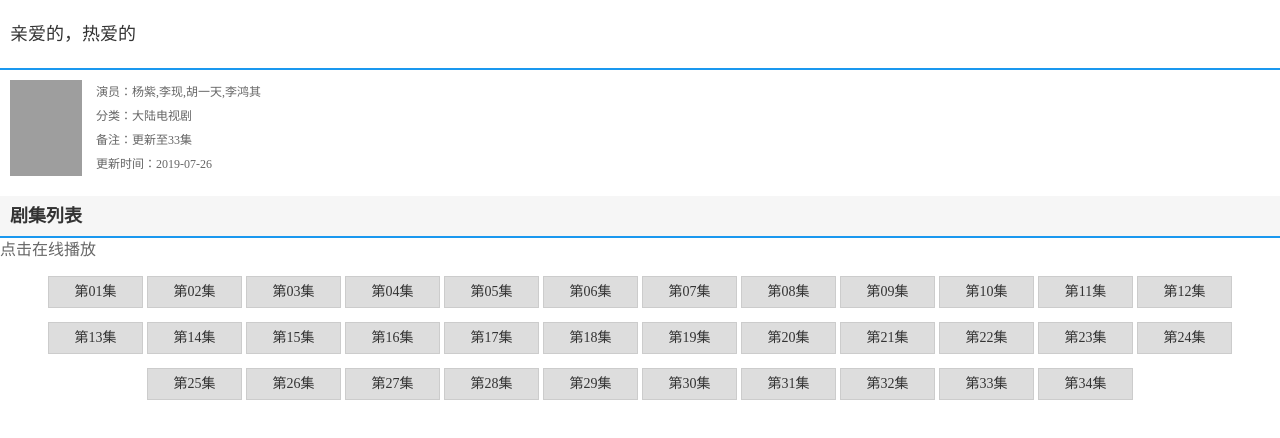
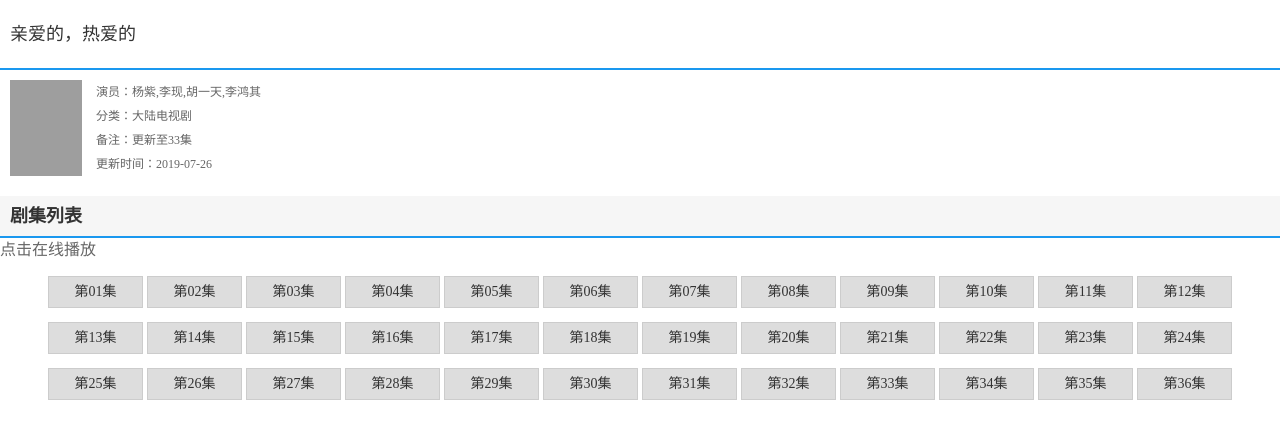
Before and after one commit to ff-online/ff-online.github.io, a plain HTML site: page 电视剧_亲爱的热爱的.html in a window 1280 px wide. Drawn offline with Linux system fonts and the light colour scheme; grey boxes are pictures that could not be loaded.

Commit message:
Update 电视剧_亲爱的热爱的.html

```diff
--- a/电视剧_亲爱的热爱的.html
+++ b/电视剧_亲爱的热爱的.html
@@ -322,6 +322,8 @@
             <a href="https://gqnew1.jongta.com/share/7cKDAK73Wwz7XIuA" target="_blank">第32集</a>
             <a href="https://gqnew1.jongta.com/share/fdosvXRc33U1LHr3" target="_blank">第33集</a>
             <a href="https://gqnew1.jongta.com/share/5TdF3o5lCBI5zFj0" target="_blank">第34集</a>
+            <a href="https://gqnew1.jongta.com/share/fncpDaTFFspAE69P" target="_blank">第35集</a>
+            <a href="https://gqnew1.jongta.com/share/SPbEawDf6ohUrKO9" target="_blank">第36集</a>
         </div>
     </div>
 </div>
```
